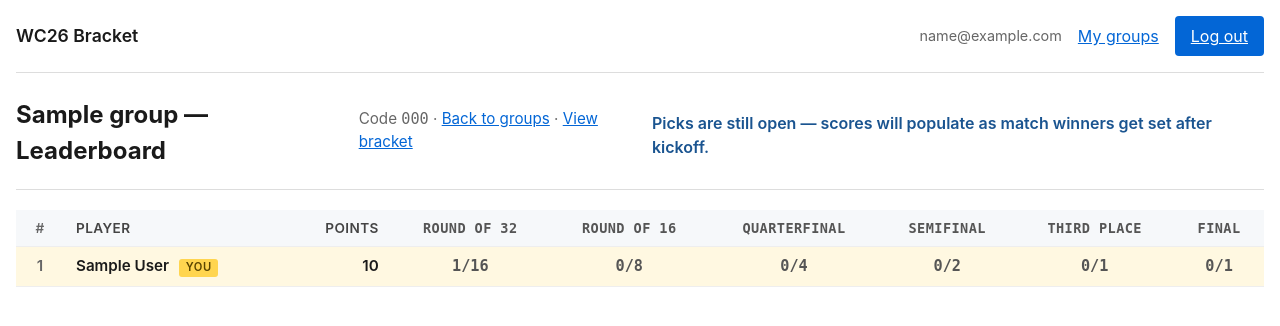
After one commit to stnielse/world-cup-knockout-bracket, a Django app: page /groups/1/leaderboard/ in a window 1280 px wide. The commit adds this page. Shown: the top 326 px of the page. Run offline with Django 5.2, Linux system fonts and the light colour scheme; a user stored in the database is signed in; tables that the repository leaves empty hold one stand-in row (values such as "Sample post").

Commit message:
phase 5 steps 1-4

```diff
--- a/apps/bracket/models.py
+++ b/apps/bracket/models.py
@@ -90,6 +90,74 @@ class Match(models.Model):
         h = self.home_team.code if self.home_team else "?"
         a = self.away_team.code if self.away_team else "?"
         return f"{self.slot}: {h} v {a}"
+
+    def save(self, *args, **kwargs):
+        old_winner_id = None
+        if self.pk is not None:
+            old_winner_id = (
+                Match.objects.filter(pk=self.pk)
+                .values_list("winner_id", flat=True)
+                .first()
+            )
+        super().save(*args, **kwargs)
+        if old_winner_id != self.winner_id:
+            _advance_winner(self)
+
+
+def _advance_winner(match):
+    """Push match.winner into downstream Match.home_team / away_team slots.
+
+    Two paths:
+    - feeds_into: winner advances to the next round's match in this match's
+      `feeds_as` slot. Clearing the winner clears the downstream slot.
+    - SF → THIRD: when a semifinal's winner is set/changed, the *loser* of
+      that SF goes to THIRD's home_team (SF-1) or away_team (SF-2). Clearing
+      the SF winner clears THIRD's slot.
+
+    Only mutates Match rows (the canonical bracket). Never touches Prediction
+    rows — each user's bracket display derives from their own picks and is
+    intentionally insulated from canonical advancement.
+    """
+    new_winner = match.winner
+
+    if match.feeds_into_id and match.feeds_as in (FeedAs.HOME, FeedAs.AWAY):
+        downstream = Match.objects.get(pk=match.feeds_into_id)
+        field = f"{match.feeds_as}_team"
+        current = getattr(downstream, f"{field}_id")
+        target = new_winner.pk if new_winner else None
+        if current != target:
+            setattr(downstream, field, new_winner)
+            downstream.save(update_fields=[field])
+
+    if match.round == Round.SF:
+        third_field = (
+            "home_team"
+            if match.slot == "SF-1"
+            else "away_team" if match.slot == "SF-2" else None
+        )
+        if third_field is not None:
+            third = Match.objects.filter(slot="THIRD").first()
+            if third is not None:
+                loser = _determine_sf_loser(match)
+                current = getattr(third, f"{third_field}_id")
+                target = loser.pk if loser else None
+                if current != target:
+                    setattr(third, third_field, loser)
+                    third.save(update_fields=[third_field])
+
+
+def _determine_sf_loser(sf_match):
+    """The team in `sf_match` that didn't win. None if winner is unset,
+    either side is unset, or the winner isn't one of the two sides."""
+    if sf_match.winner_id is None:
+        return None
+    if sf_match.home_team_id is None or sf_match.away_team_id is None:
+        return None
+    if sf_match.winner_id == sf_match.home_team_id:
+        return sf_match.away_team
+    if sf_match.winner_id == sf_match.away_team_id:
+        return sf_match.home_team
+    return None
 
 
 def tournament_lock_time():
--- a/apps/bracket/urls.py
+++ b/apps/bracket/urls.py
@@ -27,4 +27,9 @@ urlpatterns = [
         views.unsubmit_bracket,
         name="unsubmit_bracket",
     ),
+    path(
+        "groups/<int:group_id>/leaderboard/",
+        views.leaderboard_view,
+        name="leaderboard_view",
+    ),
 ]
--- a/apps/bracket/views.py
+++ b/apps/bracket/views.py
@@ -5,8 +5,24 @@ from django.utils import timezone
 from django.views.decorators.http import require_POST
 
 from .forms import GroupCreateForm, GroupJoinForm
-from .models import GroupMembership, Match, Prediction, Team, is_tournament_locked
-from .services import build_group_bracket, build_user_bracket, reconcile_user_picks
+from .models import GroupMembership, Match, Prediction, Round, Team, is_tournament_locked
+from .services import (
+    build_group_bracket,
+    build_user_bracket,
+    compute_group_standings,
+    reconcile_user_picks,
+)
+
+# Total matches per round — used by the leaderboard template to render
+# "correct / total" cells. Stays in sync with seed_bracket SLOTS.
+ROUND_TOTALS = {
+    Round.R32: 16,
+    Round.R16: 8,
+    Round.QF: 4,
+    Round.SF: 2,
+    Round.THIRD: 1,
+    Round.FINAL: 1,
+}
 
 
 def home(request):
@@ -152,6 +168,41 @@ def submit_bracket(request, group_id):
 
 
 @login_required
+def leaderboard_view(request, group_id):
+    membership = _get_membership_or_404(request.user, group_id)
+    standings = compute_group_standings(membership.group)
+
+    round_columns = [
+        {"code": code, "label": Round(code).label, "total": total}
+        for code, total in ROUND_TOTALS.items()
+    ]
+
+    rank = 0
+    last_points = None
+    for i, s in enumerate(standings, start=1):
+        if s["total_points"] != last_points:
+            rank = i
+            last_points = s["total_points"]
+        s["rank"] = rank
+        s["round_cells"] = [
+            {"label": col["label"], "correct": s["per_round"].get(col["code"], 0), "total": col["total"]}
+            for col in round_columns
+        ]
+
+    return render(
+        request,
+        "bracket/leaderboard.html",
+        {
+            "group": membership.group,
+            "membership": membership,
+            "standings": standings,
+            "round_columns": round_columns,
+            "is_locked": is_tournament_locked(),
+        },
+    )
+
+
+@login_required
 @require_POST
 def unsubmit_bracket(request, group_id):
     membership = _get_membership_or_404(request.user, group_id)
--- a/render.yaml
+++ b/render.yaml
@@ -10,6 +10,7 @@ services:
       python manage.py migrate --noinput
       python manage.py bootstrap_superuser
       python manage.py seed_bracket
+      python manage.py seed_scoring_rules
     startCommand: gunicorn config.wsgi:application
     envVars:
       - key: DJANGO_SETTINGS_MODULE
--- a/static/css/style.css
+++ b/static/css/style.css
@@ -286,6 +286,62 @@ body.bracket-page-body { max-width: 1400px; }
 .match-card.group-card .group-picks .pick-incorrect { color: #8b1a1a; }
 .match-card.group-card .picked { font-family: monospace; }
 
+/* ============================================================ */
+/*  Leaderboard                                                  */
+/* ============================================================ */
+
+table.leaderboard {
+    width: 100%;
+    border-collapse: collapse;
+    margin-top: 1rem;
+    font-size: 0.95rem;
+}
+table.leaderboard th,
+table.leaderboard td {
+    padding: 0.5rem 0.75rem;
+    text-align: left;
+    border-bottom: 1px solid #eee;
+}
+table.leaderboard th {
+    background: #f6f8fa;
+    font-weight: 600;
+    color: #444;
+    font-size: 0.85rem;
+    text-transform: uppercase;
+    letter-spacing: 0.03em;
+}
+table.leaderboard th.rank,
+table.leaderboard td.rank { width: 3rem; text-align: center; color: #666; }
+table.leaderboard th.total,
+table.leaderboard td.total { text-align: right; font-weight: 600; }
+table.leaderboard th.round-col,
+table.leaderboard td.round-col { text-align: center; font-family: monospace; color: #555; }
+table.leaderboard tr.you { background: #fff8e1; }
+table.leaderboard tr.you td { font-weight: 600; }
+.you-tag {
+    display: inline-block;
+    background: #ffd54f;
+    color: #5a4500;
+    font-size: 0.7rem;
+    padding: 0.05rem 0.4rem;
+    border-radius: 3px;
+    margin-left: 0.4rem;
+    font-weight: 600;
+    text-transform: uppercase;
+    letter-spacing: 0.05em;
+}
+.not-submitted-tag {
+    display: inline-block;
+    background: #eee;
+    color: #888;
+    font-size: 0.7rem;
+    padding: 0.05rem 0.4rem;
+    border-radius: 3px;
+    margin-left: 0.4rem;
+    text-transform: uppercase;
+    letter-spacing: 0.05em;
+}
+
 /* ---- Mobile: collapse bracket tree into vertical sections ---- */
 @media (max-width: 768px) {
     body, body.bracket-page-body { max-width: 100%; padding: 0.75rem; }
--- a/templates/bracket/bracket_view.html
+++ b/templates/bracket/bracket_view.html
@@ -9,7 +9,8 @@
         <h1>{{ group.name }}</h1>
         <p class="group-meta">
             Code <span class="join-code">{{ group.join_code }}</span> ·
-            <a href="{% url 'my_groups' %}">Back to groups</a>
+            <a href="{% url 'my_groups' %}">Back to groups</a> ·
+            <a href="{% url 'leaderboard_view' group.id %}">Leaderboard</a>
         </p>
 
         {% if is_locked %}
--- /dev/null
+++ b/templates/bracket/leaderboard.html
@@ -0,0 +1,51 @@
+{% extends "base.html" %}
+
+{% block title %}{{ group.name }} leaderboard · WC26 Bracket{% endblock %}
+{% block body_class %}bracket-page-body{% endblock %}
+
+{% block content %}
+<section class="leaderboard-page">
+    <header class="bracket-header">
+        <h1>{{ group.name }} — Leaderboard</h1>
+        <p class="group-meta">
+            Code <span class="join-code">{{ group.join_code }}</span> ·
+            <a href="{% url 'my_groups' %}">Back to groups</a> ·
+            <a href="{% url 'bracket_view' group.id %}">View bracket</a>
+        </p>
+        {% if not is_locked %}
+            <p class="lock-state countdown">
+                Picks are still open — scores will populate as match winners get set after kickoff.
+            </p>
+        {% endif %}
+    </header>
+
+    <table class="leaderboard">
+        <thead>
+            <tr>
+                <th class="rank">#</th>
+                <th class="player">Player</th>
+                <th class="total">Points</th>
+                {% for col in round_columns %}
+                    <th class="round-col">{{ col.label }}</th>
+                {% endfor %}
+            </tr>
+        </thead>
+        <tbody>
+            {% for s in standings %}
+                <tr class="{% if s.user == request.user %}you{% endif %}">
+                    <td class="rank">{{ s.rank }}</td>
+                    <td class="player">
+                        {{ s.user.get_full_name|default:s.user.email }}
+                        {% if s.user == request.user %}<span class="you-tag">you</span>{% endif %}
+                        {% if not s.submitted %}<span class="not-submitted-tag" title="Bracket not marked as submitted (picks still count)">draft</span>{% endif %}
+                    </td>
+                    <td class="total">{{ s.total_points }}</td>
+                    {% for cell in s.round_cells %}
+                        <td class="round-col">{{ cell.correct }}/{{ cell.total }}</td>
+                    {% endfor %}
+                </tr>
+            {% endfor %}
+        </tbody>
+    </table>
+</section>
+{% endblock %}
--- a/templates/bracket/my_groups.html
+++ b/templates/bracket/my_groups.html
@@ -9,6 +9,7 @@
                 <strong>{{ m.group.name }}</strong>
                 <span class="join-code">code: {{ m.group.join_code }}</span>
                 <a href="{% url 'bracket_view' m.group.id %}" class="bracket-link">Open bracket →</a>
+                <a href="{% url 'leaderboard_view' m.group.id %}" class="bracket-link">Leaderboard →</a>
             </li>
         {% endfor %}
     </ul>
```
Also changed, not shown: apps/bracket/management/commands/seed_scoring_rules.py (added, +45 -0 lines), apps/bracket/services.py (+67 -9 lines).
